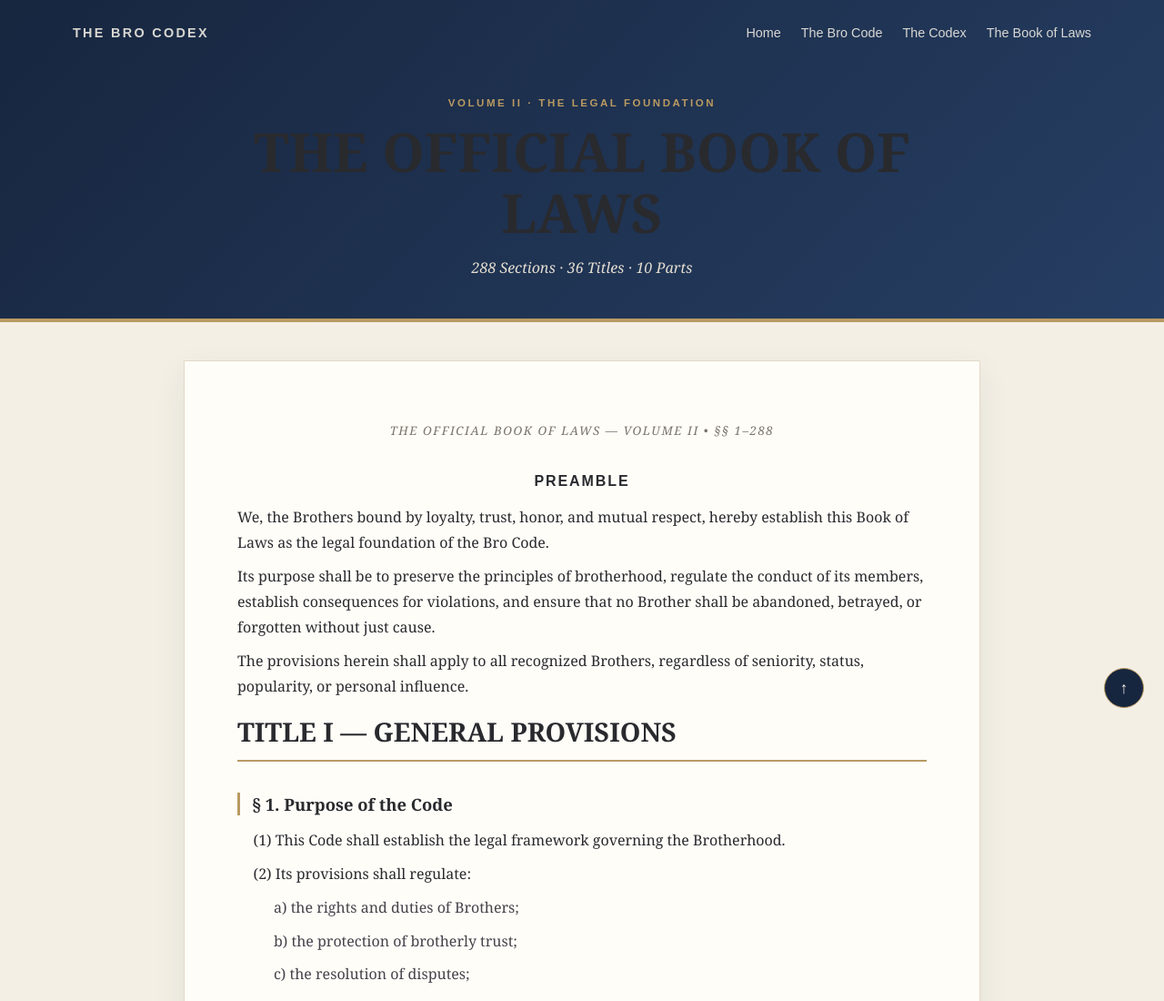
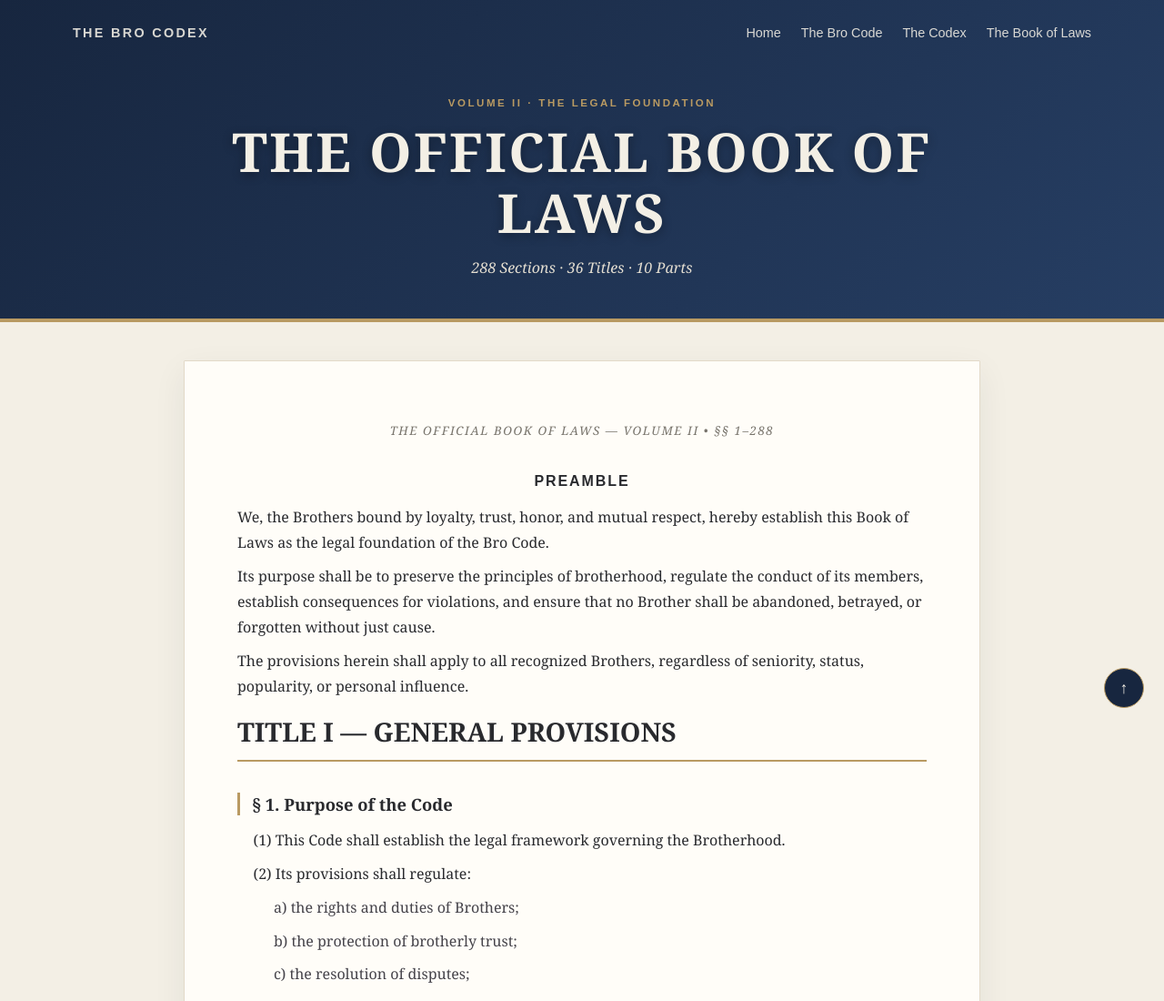
Before and after one commit to Lumpicup/THEBROCODE.github.io, a plain HTML site: page zakonik.html in a window 1280 px wide. Shown: the top 1100 px of the page at 91% size. Drawn offline with Linux system fonts and the light colour scheme.

Commit message:
Update zakonik.html

```diff
--- a/zakonik.html
+++ b/zakonik.html
@@ -37,6 +37,12 @@ footer { background: var(--navy); color: #e8e1d4; text-align: center; padding: 3
 footer strong { color: var(--gold); letter-spacing: .1em; }
 #top { position: fixed; right: 22px; bottom: 22px; border: 1px solid var(--gold); background: var(--navy); color: var(--cream); border-radius: 50%; width: 44px; height: 44px; cursor: pointer; font-size: 1.1rem; }
 @media (max-width: 600px) { nav { gap: 13px; } .brand { width: 100%; } .paper { padding: 22px 18px; } .paper .subclause { margin-left: 1.3em; } }
+.hero h1 {
+  color: var(--cream);
+  text-transform: uppercase;
+  letter-spacing: .04em;
+  text-shadow: 0 3px 12px #00000055;
+}
 </style>
 </head>
 <body>
```
